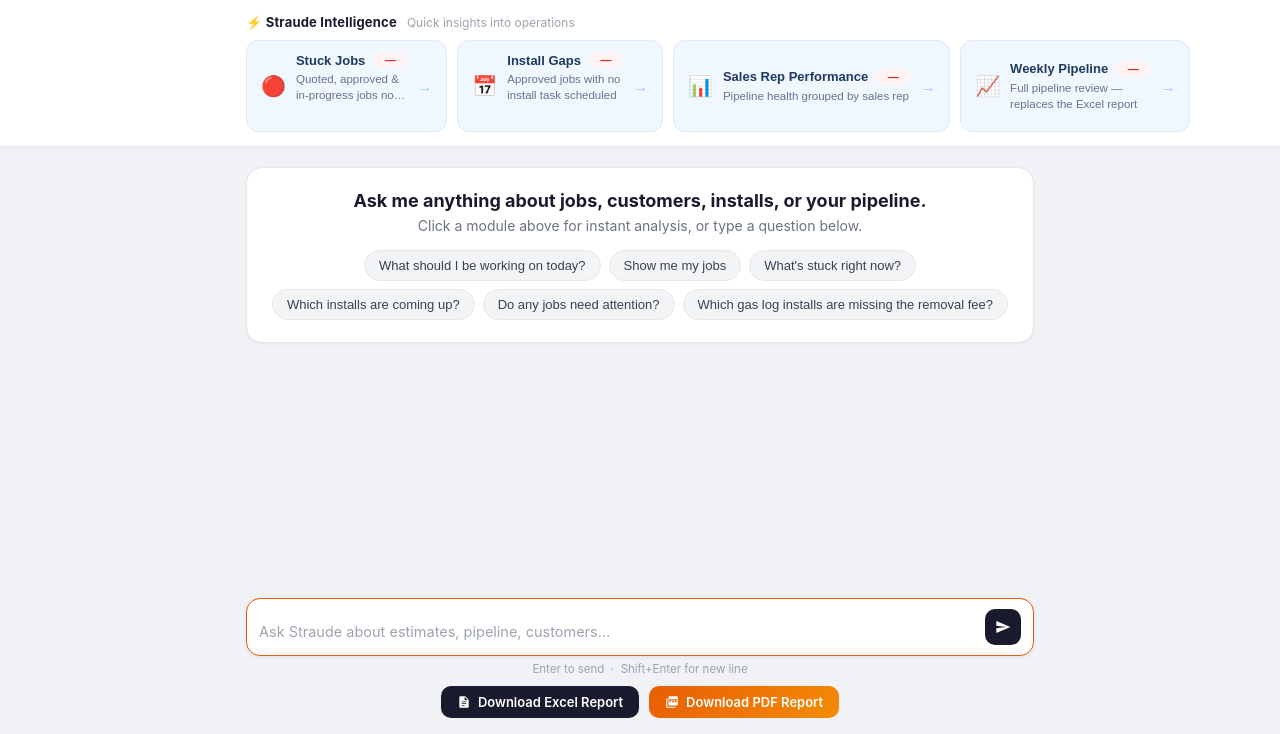
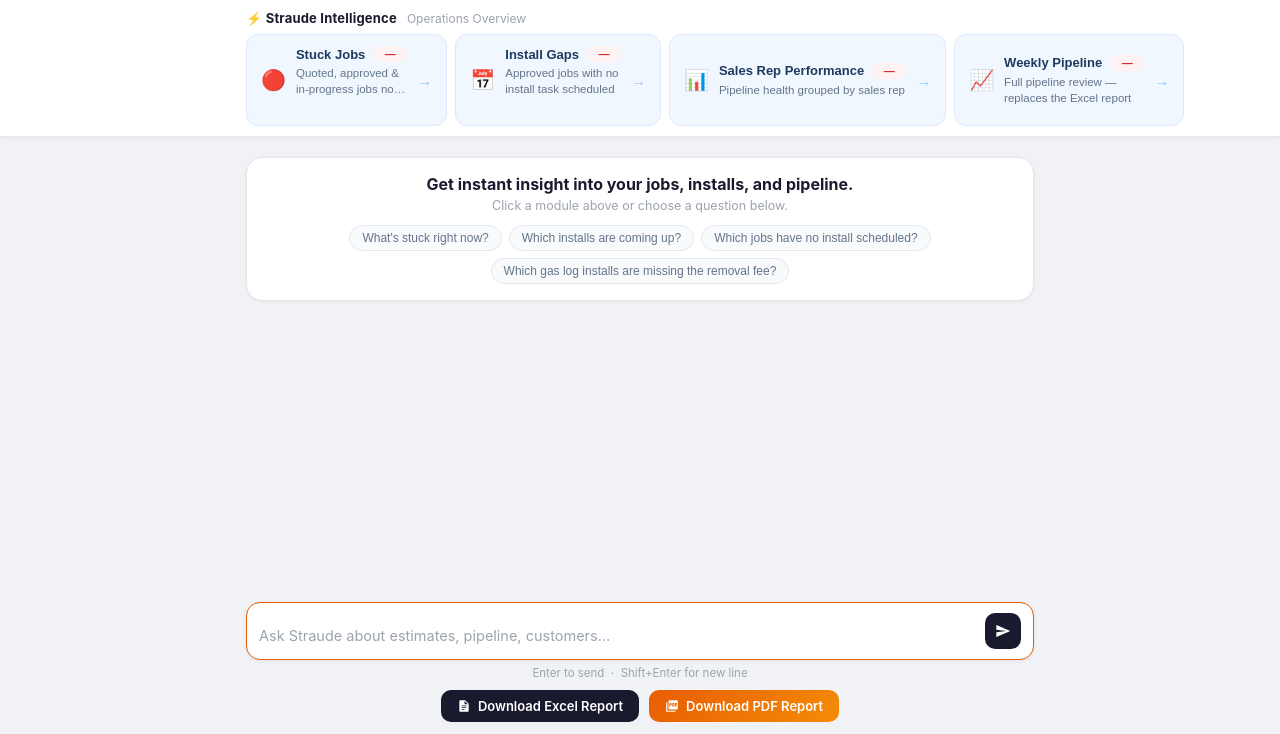
Before and after one commit to DavidWSFPSC/striven-mcp, a Python web app: template templates/index.html in a window 1280 px wide. Shown: the part 66-800 px from the top of the page. Run offline with Jinja, Linux system fonts and the light colour scheme; the template is opened without the code that fills it, so the values that code supplies are empty.

Commit message:
Demo cleanup: tighten home screen layout, simplify quick questions
- intel-inner padding 14px→10px, cards gap 10px→8px, header margin 10px→8px
- welcome card: padding 22px→16px, h2 16px font, p muted grey subtext
- suggestion-btn: #f8fafc bg, 12px font, 5px/12px padding (secondary to cards)
- input-bar padding 12px→8px top, 16px→12px bottom
- intel-sub: 'Quick insights into operations' → 'Operations Overview'
- h2: updated to 'Get instant insight into your jobs, installs, and pipeline.'
- subtext: 'Click a module above or choose a question below.'
- quick questions reduced from 6 to 4 focused prompts

Co-Authored-By: Claude Sonnet 4.6 <noreply@anthropic.com>

```diff
--- a/templates/index.html
+++ b/templates/index.html
@@ -78,7 +78,7 @@
     .intel-inner {
       max-width: 820px;
       margin: 0 auto;
-      padding: 14px 16px;
+      padding: 10px 16px;
     }
 
     /* Panel title row */
@@ -86,7 +86,7 @@
       display: flex;
       align-items: baseline;
       gap: 10px;
-      margin-bottom: 10px;
+      margin-bottom: 8px;
     }
     .intel-title {
       display: flex; align-items: center; gap: 7px;
@@ -96,7 +96,7 @@
     .intel-sub { font-size: 12px; color: #9ca3af; }
 
     /* Cards row */
-    .intel-cards { display: flex; gap: 10px; }
+    .intel-cards { display: flex; gap: 8px; }
 
     /* Individual card */
     .intel-card {
@@ -347,17 +347,17 @@
     /* ── Welcome card ─────────────────────────────────────────────────────────── */
     .welcome {
       background: #fff; border: 1px solid #e5e7eb;
-      border-radius: 16px; padding: 22px 24px;
+      border-radius: 16px; padding: 16px 20px;
       text-align: center; color: #374151;
       box-shadow: 0 1px 3px rgba(0,0,0,0.06);
     }
-    .welcome h2 { font-size: 18px; font-weight: 700; margin-bottom: 6px; color: #1a1a2e; }
-    .welcome p  { font-size: 14px; color: #6b7280; margin-bottom: 16px; }
-    .suggestions { display: flex; flex-wrap: wrap; gap: 8px; justify-content: center; }
+    .welcome h2 { font-size: 16px; font-weight: 700; margin-bottom: 4px; color: #1a1a2e; }
+    .welcome p  { font-size: 12.5px; color: #9ca3af; margin-bottom: 12px; }
+    .suggestions { display: flex; flex-wrap: wrap; gap: 7px; justify-content: center; }
     .suggestion-btn {
-      background: #f3f4f6; border: 1px solid #e5e7eb;
-      border-radius: 20px; padding: 7px 14px;
-      font-size: 13px; cursor: pointer; color: #374151;
+      background: #f8fafc; border: 1px solid #e2e8f0;
+      border-radius: 20px; padding: 5px 12px;
+      font-size: 12px; cursor: pointer; color: #64748b;
       transition: all 0.15s;
     }
     .suggestion-btn:hover { background: #1a1a2e; color: #fff; border-color: #1a1a2e; }
@@ -365,7 +365,7 @@
     /* ── Input bar ───────────────────────────────────────────────────────────── */
     .input-bar {
       width: 100%; max-width: 820px;
-      padding: 12px 16px 16px;
+      padding: 8px 16px 12px;
       background: #f0f2f5;
     }
     .input-row {
@@ -457,7 +457,7 @@
 
     <div class="intel-header">
       <div class="intel-title">⚡ Straude Intelligence</div>
-      <p class="intel-sub">Quick insights into operations</p>
+      <p class="intel-sub">Operations Overview</p>
     </div>
 
     <div class="intel-cards">
@@ -529,14 +529,12 @@
 <div class="chat-window">
   <div class="messages" id="messages">
     <div class="welcome">
-      <h2>Ask me anything about jobs, customers, installs, or your pipeline.</h2>
-      <p>Click a module above for instant analysis, or type a question below.</p>
+      <h2>Get instant insight into your jobs, installs, and pipeline.</h2>
+      <p>Click a module above or choose a question below.</p>
       <div class="suggestions">
-        <button class="suggestion-btn" onclick="ask(this)">What should I be working on today?</button>
-        <button class="suggestion-btn" onclick="ask(this)">Show me my jobs</button>
         <button class="suggestion-btn" onclick="ask(this)">What's stuck right now?</button>
         <button class="suggestion-btn" onclick="ask(this)">Which installs are coming up?</button>
-        <button class="suggestion-btn" onclick="ask(this)">Do any jobs need attention?</button>
+        <button class="suggestion-btn" onclick="ask(this)">Which jobs have no install scheduled?</button>
         <button class="suggestion-btn" onclick="ask(this)">Which gas log installs are missing the removal fee?</button>
       </div>
     </div>
```
